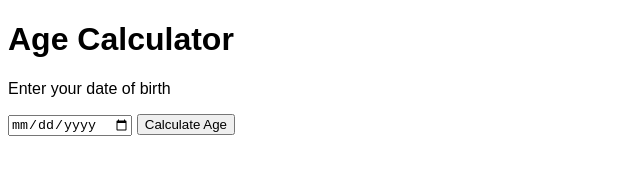
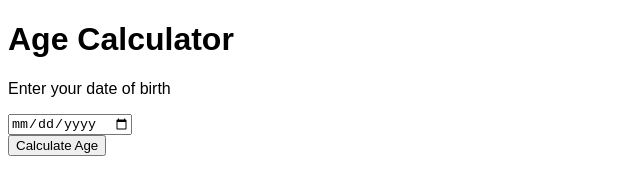
Before and after one commit to nexinovation/project-4-age-calculator, a plain HTML site: page index.html in a window 1280 px wide. Shown: the whole page, without its empty margins (0-640 px from the left). Drawn offline with Linux system fonts and the light colour scheme.

Commit message:
added a line break to the calculate button

```diff
--- a/index.html
+++ b/index.html
@@ -10,7 +10,7 @@
     <div class=".container">
         <h1>Age Calculator</h1>
         <p>Enter your date of birth</p>
-        <input type="date" required>
+        <input type="date" required><br>
         <button>Calculate Age</button>
     </div>
 </body>
```
